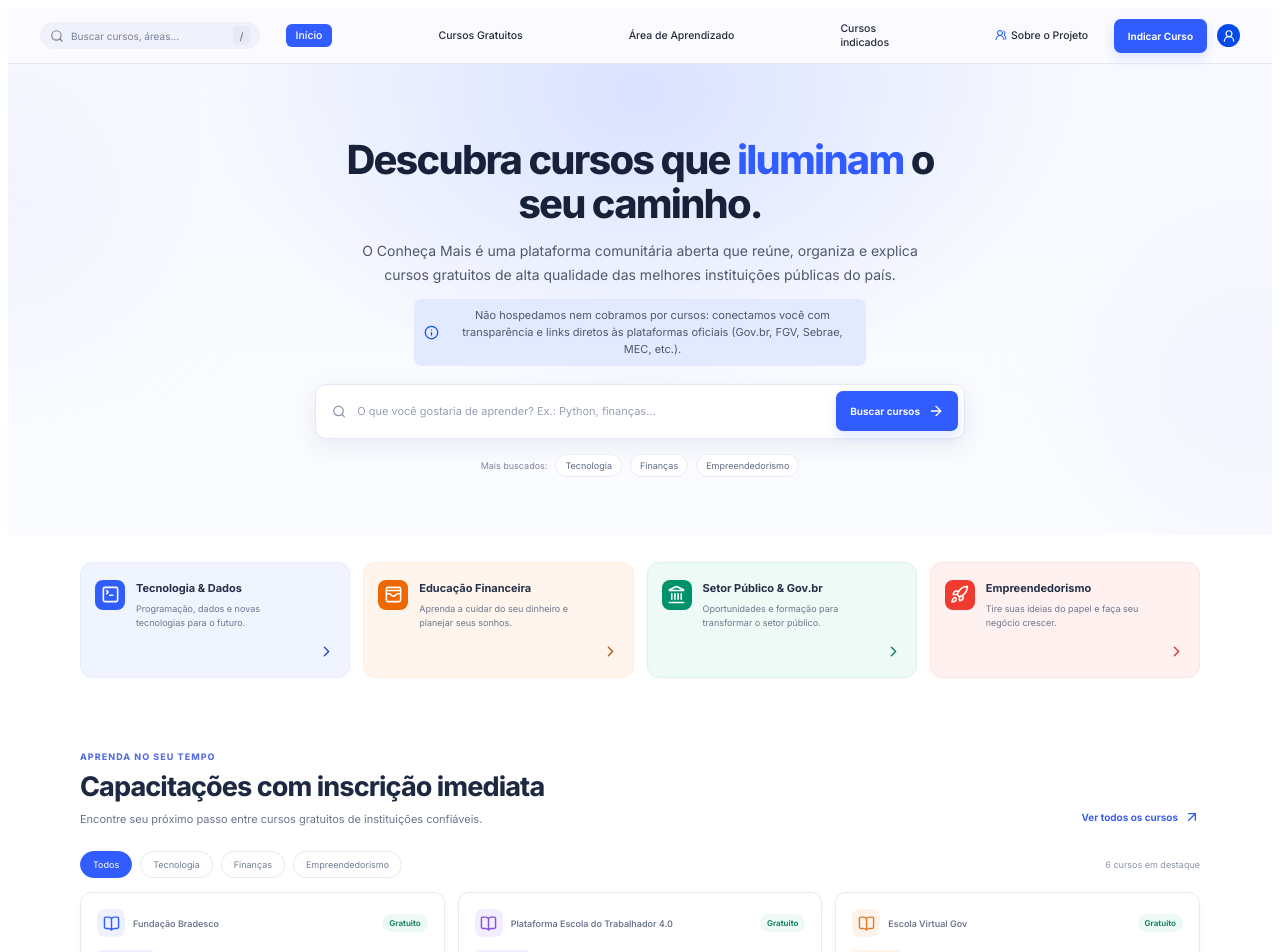
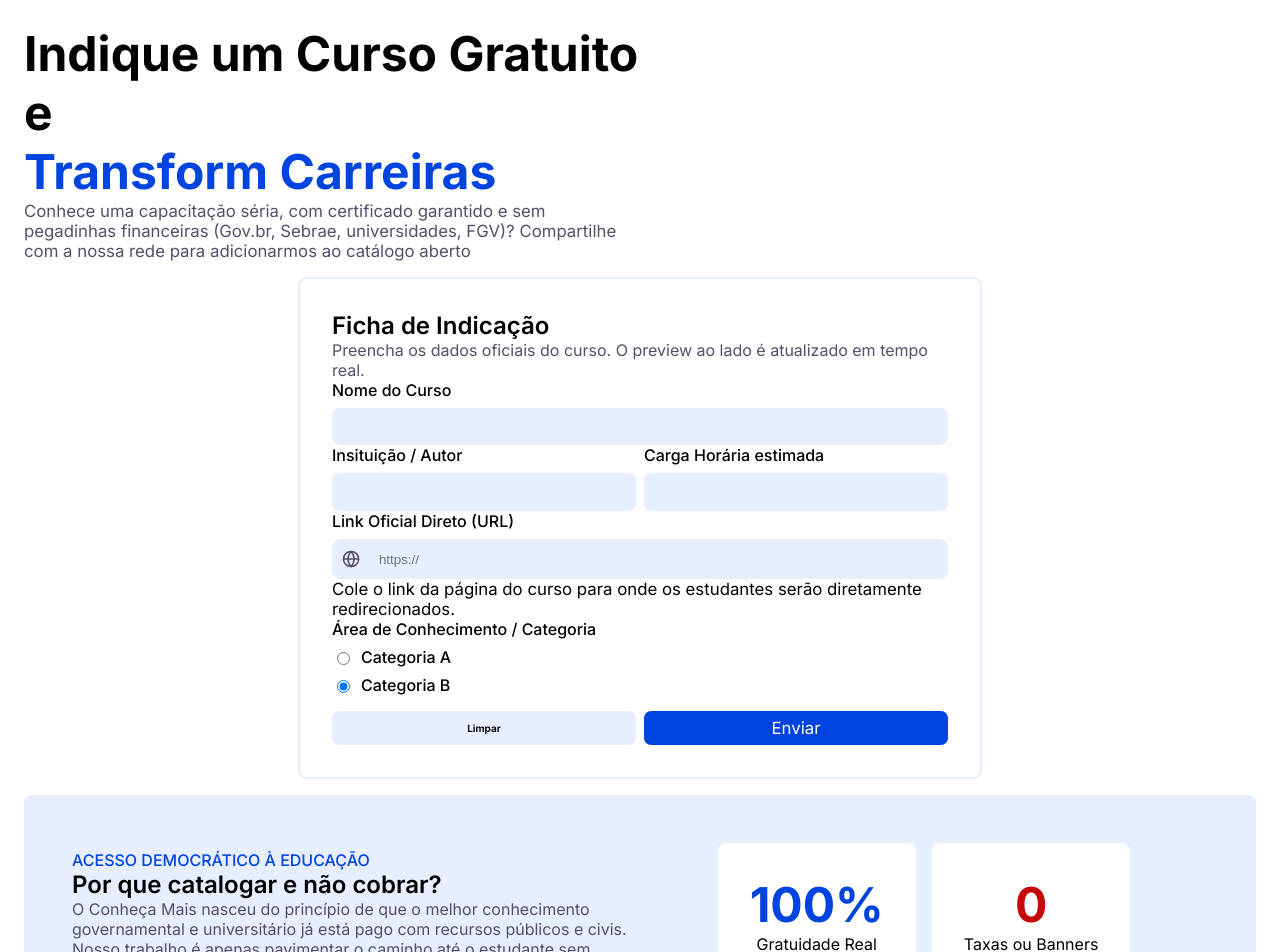
Before and after one commit to MacesDSM/aprenda-mais, a React (Vite) app: page /indicar in a window 1280 px wide. Before the commit this address led to /home. Shown: the top 952 px of the page. Built offline with nearby package versions, Linux system fonts and the light colour scheme.

Commit message:
feat: Tela de indicação do curso pelo usuário

```diff
--- /dev/null
+++ b/src/css/colors.css
@@ -0,0 +1,101 @@
+:root {
+    --primary-500: #FFFFFF; /*Cor base*/
+    --primary-color-500: #262626; /*Cor base texto*/
+
+    --secondary-500: #E7EEFF; /*Cor base*/
+    --secondary-600: color-mix(in srgb, var(--secondary-500), #000000 20%);
+    --secondary-700: color-mix(in srgb, var(--secondary-500), #000000 30%);
+
+    --secondary-color-500: #544e68; /*Cor base texto*/
+    --secondary-color-600: color-mix(int srgb, var(--secondary-color-500), #000000 20%);
+    --secondary-color-700: color-mix(int srgb, var(--secondary-color-500), #000000 30%);
+
+    /*Cor base*/ --teriary-500: #0044E0;
+    --teriary-400: color-mix(in srgb, var(--teriary-500), #FFFFFF 20%);
+    --teriary-600: color-mix(in srgb, var(--teriary-500), #000000 20%);
+
+    /*Cor base texto*/
+    --teriary-color-500: #FFFFFF;
+    --teriary-color-400: color-mix(in srgb, var(--teriary-color-500), #FFFFFF 20%);
+    --teriary-color-600: color-mix(in srgb, var(--teriary-color-500), #FFFFFF 30%);
+
+    --red-500: rgb(197, 8, 8);
+}
+
+/* PRIMARY */
+.primary-500 {
+    color: var(--primary-500);
+}
+.text-primary-500 {
+    color: var(--primary-color-500);
+}
+.bg-primary-500 {
+    background-color: var(--primary-500);
+}
+
+/* SECONDARY */
+.secondary-500 {
+    color: var(--secondary-500);
+}
+.text-secondary-500 {
+    color: var(--secondary-color-500);
+}
+.bg-secondary-500 {
+    background-color: var(--secondary-500);
+}
+
+.secondary-600 {
+    color: var(--secondary-600);
+}
+.text-secondary-600 {
+    color: var(--secondary-color-600);
+}
+.bg-secondary-600 {
+    background-color: var(--secondary-600);
+}
+
+.secondary-700 {
+    color: var(--secondary-700);
+}
+.text-secondary-700 {
+    color: var(--secondary-color-700);
+}
+.bg-secondary-700 {
+    background-color: var(--secondary-700);
+}
+
+/* TERIARY */
+.teriary-400 {
+    color: var(--teriary-400);
+}
+.text-teriary-400 {
+    color: var(--teriary-color-400);
+}
+.bg-teriary-400 {
+    background-color: var(--teriary-400);
+}
+
+.teriary-500 {
+    color: var(--teriary-500);
+}
+.text-teriary-500 {
+    color: var(--teriary-color-500);
+}
+.bg-teriary-500 {
+    background-color: var(--teriary-500);
+}
+
+.teriary-600 {
+    color: var(--teriary-600);
+}
+.text-teriary-600 {
+    color: var(--teriary-color-600);
+}
+.bg-teriary-600 {
+    background-color: var(--teriary-600);
+}
+/* OUTRAS CORES */
+
+.red-500 {
+    color: var(--red-500);
+}
--- a/src/css/components.css
+++ b/src/css/components.css
@@ -1,3 +1,4 @@
+
 /*
  * Folha de estilo própria para estilizar componentes
  * e elementos do sistem.
@@ -33,6 +34,14 @@
         background-color: var(--teriary-600);
     }
 }
+.button-secondary {
+    background-color: var(--secondary-500);
+    color: var(--secondary-color-600);
+    &:hover {
+        background-color: var(--secondary-600);
+    }
+}
+
 
 .input-group {
     display: flex;
@@ -55,6 +64,12 @@
     }
 }
 
+.radio-group {
+    display: flex;
+    align-items: center;
+    gap: 0.5rem;
+}
+
 .input {
     border-style: none;
     border-radius: var(--border-radius);
--- a/src/css/utils.css
+++ b/src/css/utils.css
@@ -41,8 +41,3 @@
 .font-black {
     font-weight: 900;
 }
-
-/* Cores */
-.text-secondary-600 {
-    color: var(--secondary-color-600);
-}
--- a/src/index.css
+++ b/src/index.css
@@ -1,23 +1,11 @@
 @import url('https://fonts.googleapis.com/css2?family=Inter:ital,opsz,wght@0,14..32,100..900;1,14..32,100..900&display=swap');
+@import "css/colors.css";
 @import "css/utils.css";
 @import "css/components.css";
 :root {
   box-sizing: border-box;
   font-family: "Inter", sans-serif;
   font-optical-sizing: auto;
-
-  --primary-500: #FFFFFF;
-  --primary-color-500: #262626;
-
-  --secondary-500: #E7EEFF;
-  --secondary-color-500: #544e68;
-  --secondary-600: #ccd1de;
-  --secondary-color-600: #3e394d;
-
-  --teriary-500: #0044E0;
-  --teriary-color-500: #FFFFFF;
-  --teriary-600: #013abf;
-  --teriary-400: #1754e3;
 
   --border-radius: 0.5rem;
   --font-size-min: 1.5rem;
--- a/src/main.jsx
+++ b/src/main.jsx
@@ -3,7 +3,7 @@ import { createRoot } from 'react-dom/client'
 import './index.css'
 
 import { BrowserRouter, Navigate, Route, Routes } from 'react-router';
-import { Cursos, Home, Login, Perfil, Sobre, Cadastro } from './pages';
+import { Cursos, Home, Login, Perfil, Sobre, Cadastro, IndicarCurso } from './pages';
 createRoot(document.getElementById('root')).render(
   <StrictMode>
     <BrowserRouter>
@@ -14,6 +14,7 @@ createRoot(document.getElementById('root')).render(
         <Route path='perfil' element={<Perfil />}/>
         <Route path='sobre' element={<Sobre />}/>
         <Route path='cadastro' element={<Cadastro />} />
+        <Route path='indicar' element={<IndicarCurso />} />
 
         {/* Rota coringa que redireciona para Home */}
         <Route path="*" element={<Navigate to="/home" />} />
--- a/src/pages/cadastro/cadastro.jsx
+++ b/src/pages/cadastro/cadastro.jsx
@@ -94,7 +94,7 @@ export function Cadastro() {
                                     <p>Autor</p>
                                 </div>
                                 <div className="itemRadio">
-                                    <input value="estudante"  name="tipoUsuario" type="radio" />
+                                    <input value="estudante" name="tipoUsuario" type="radio" defaultChecked />
                                     <p>Estudante</p>
                                 </div>
 
--- /dev/null
+++ b/src/pages/indicar_curso/indicar-curso.css
@@ -0,0 +1,54 @@
+section {
+    padding: 1rem;
+}
+.heading {
+    max-width: 50%;
+}
+
+.form-content {
+    display: flex;
+    align-self: center;
+    flex-direction: column;
+    border: 2px var(--secondary-500) solid;
+    max-width: 50%;
+    border-radius: var(--border-radius);
+    padding: 2rem;
+}
+.form-field {
+    display: flex;
+    flex-direction: column;
+    width: 100%;
+    gap: 0.5rem;
+}
+
+.form-field-row {
+    display: flex;
+    align-items: center;
+    gap: 0.5rem;
+}
+.form-footer {
+    margin-top: 1rem;
+}
+.card {
+    display: flex;
+    align-items: center;
+    background-color: var(--secondary-500);
+    padding: 3rem;
+    border-radius: var(--border-radius);
+    & .card-content {
+        width: 50%;
+    }
+}
+.card-addon-left {
+    display: flex;
+    justify-content: center;
+    gap: 1rem;
+    & .card-badge {
+        padding: 2rem;
+        border-radius: var(--border-radius);
+        background-color: var(--primary-500);
+        display: flex;
+        flex-direction: column;
+        align-items: center;
+    }
+}
--- a/src/pages/indicar_curso/indicar_curso.jsx
+++ b/src/pages/indicar_curso/indicar_curso.jsx
@@ -1,7 +1,92 @@
+import { Globe } from "lucide-react";
+import "./indicar-curso.css";
 export function IndicarCurso() {
     return (
-        <div>
-            <h1>Indicar Curso</h1>
-        </div>
+        <section>
+            <div className="heading">
+                <div className="titulo text-xl font-bold">
+                    <p>Indique um Curso Gratuito e</p>
+                    <p className="teriary-500">Transform Carreiras</p>
+                </div>
+                <p className="text-sm text-secondary-500">
+                    Conhece uma capacitação séria, com certificado garantido e sem pegadinhas financeiras
+                    (Gov.br, Sebrae, universidades, FGV)? Compartilhe com a nossa rede para adicionarmos
+                    ao catálogo aberto
+                </p>
+            </div>
+            <form>
+                <div className="form-content">
+                    <div className="titulo">
+                        <p className="text-md font-semibold">Ficha de Indicação</p>
+                        <p className="text-secondary-500">Preencha os dados oficiais do curso. O preview ao lado é atualizado em tempo real.</p>
+                    </div>
+                    <div className="form-field font-medium">
+                        <p>Nome do Curso</p>
+                        <input className="input" type="text" />
+                    </div>
+                    <div className="form-field-row font-medium">
+                        <div className="form-field">
+                            <p>Insituição / Autor</p>
+                            <input className="input" type="text" />
+                        </div>
+                        <div className="form-field font-medium">
+                            <p>Carga Horária estimada</p>
+                            <input className="input" type="text" />
+                        </div>
+                    </div>
+                    <div className="form-field font-medium">
+                        <p>Link Oficial Direto (URL)</p>
+                        <div className="input-group">
+                            <Globe className="icon" size={20} />
+                            <input className="input" type="text" placeholder="https://" />
+                        </div>
+                    </div>
+                    <p className="font-normal text-sm">Cole o link da página do curso para onde os estudantes serão diretamente redirecionados.</p>
+                    <div className="form-field font-medium">
+                        <p>Área de Conhecimento / Categoria</p>
+                        <div className="radio-group">
+                            <input type="radio" name="categoria"/>
+                            <p>Categoria A</p>
+                        </div>
+                        <div className="radio-group">
+                            <input type="radio" name="categoria" defaultChecked/>
+                            <p>Categoria B</p>
+                        </div>
+                    </div>
+                    <div className="form-field-row form-footer">
+                        <div className="form-field">
+                            <button className="button button-secondary" type="reset">Limpar</button>
+                        </div>
+                        <div className="form-field">
+                            <button className="button button-teriary" type="submit">
+                                <p className="text-sm font-normal">Enviar</p>
+                            </button>
+                        </div>
+                    </div>
+                </div>
+            </form>
+            <div className="card">
+                <div className="card-content">
+                    <p className="teriary-500 font-medium">ACESSO DEMOCRÁTICO À EDUCAÇÃO</p>
+                    <p className="text-secondary-600 font-semibold text-md">Por que catalogar e não cobrar?</p>
+                    <p className="text-secondary-500">
+                        O Conheça Mais nasceu do princípio de que o melhor conhecimento
+                        governamental e universitário já está pago com recursos públicos e civis.
+                        Nosso trabalho é apenas pavimentar o caminho até o estudante sem
+                        barreiras de algoritmos ou taxas.
+                    </p>
+                </div>
+                <div className="card-content card-addon-left">
+                    <div className="card-badge">
+                        <p className="teriary-500 font-bold text-xl">100%</p>
+                        <p>Gratuidade Real</p>
+                    </div>
+                    <div className="card-badge">
+                        <p className="font-bold text-xl red-500">0</p>
+                        <p>Taxas ou Banners</p>
+                    </div>
+                </div>
+            </div>
+        </section>
     )
 }
--- a/src/pages/login/login.module.css
+++ b/src/pages/login/login.module.css
@@ -35,6 +35,7 @@
 }
 
 form {
+    width: 100%;
     padding: 1rem 0;
     display: flex;
     gap: 1rem;
```
